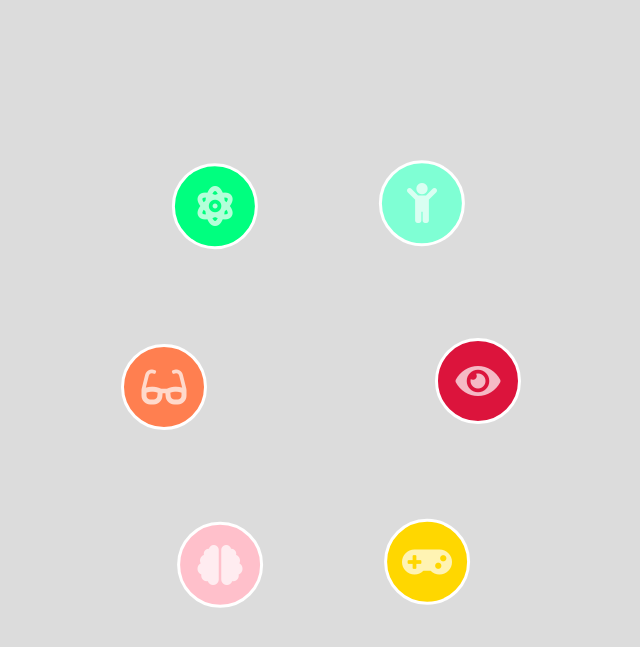
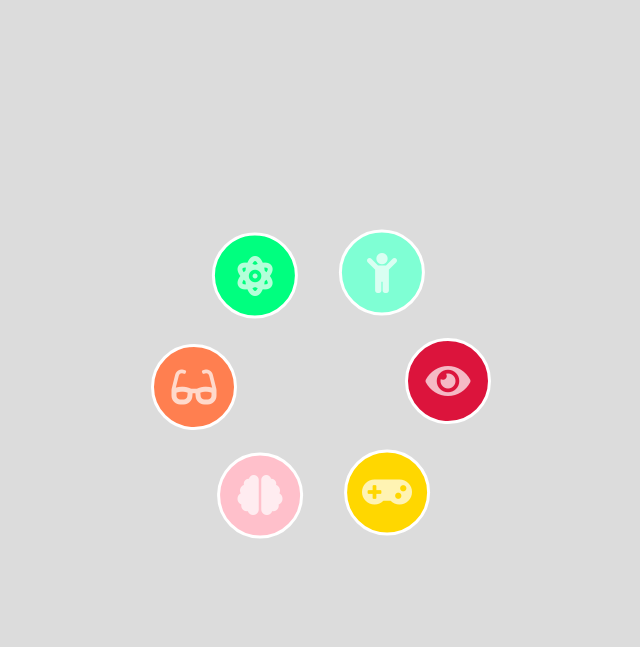
Before and after one commit to mykelordtogi/supertrial, a PHP site: page /makeithappenINDEX.php in a window 1280 px wide. Shown: the part 16-663 px from the top of the page, without its empty margins (319-959 px from the left). Run offline with PHP 8.4, Linux system fonts and the light colour scheme; some libraries are stand-ins or nearby versions.

Commit message:
with a responsive

```diff
--- a/main2.css
+++ b/main2.css
@@ -716,28 +716,18 @@ transform: rotate(60deg) translateX(-120px) translateY(40px);
 
 /*my media queries*/
 
-@media(min-width:410px) and (min-height: 800px)
+@media(min-width:360px) and (min-height: 740px)
 {
-.menu-item #icon1
+.menu-item #icon1,#icon2,#icon3,#icon4, #icon5, #icon6
 {
 position:absolute;
-left: 50px;
+left: 80px;
 }
-.menu-item #icon4
-{
-position:absolute;
-left: 50px;
-}
+
 #silman
 {
  display: none;
 }
 
-#myman
-{
-  position:absolute;
-  display: inline-block;
-}
-
 
 }
```
